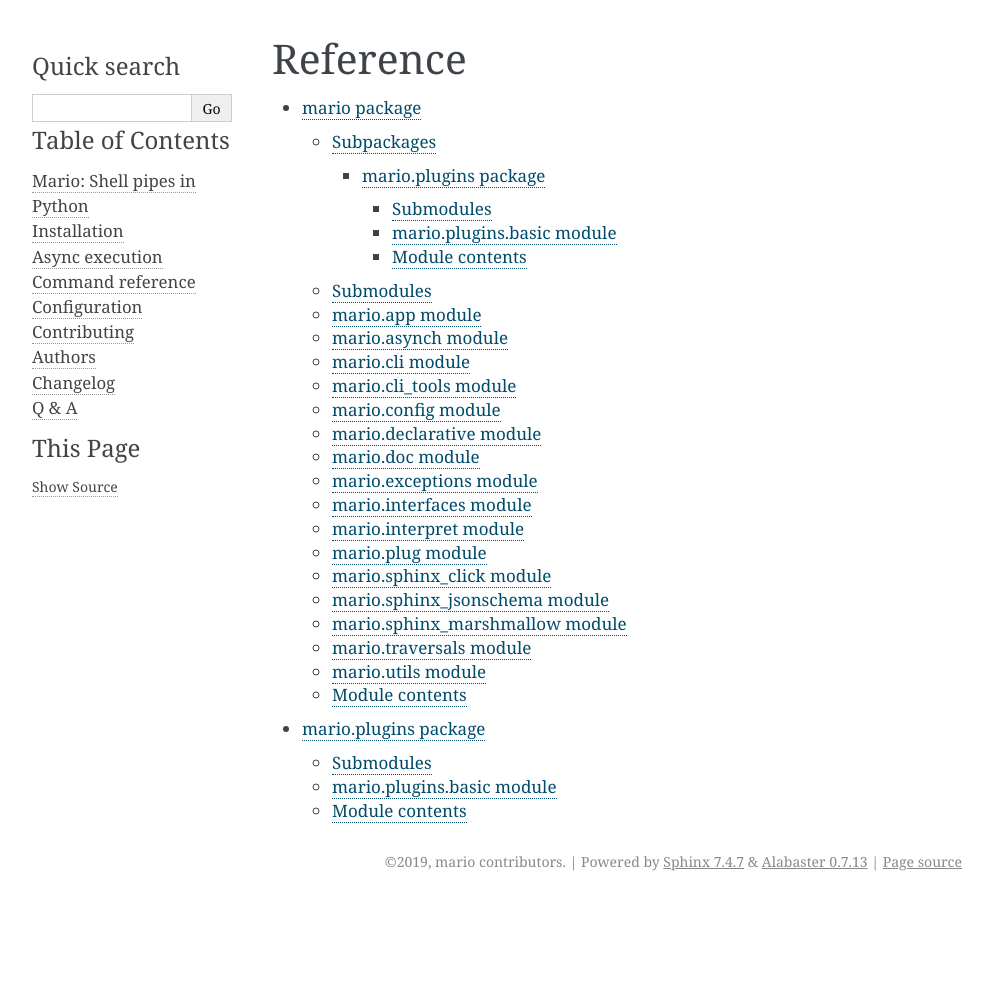
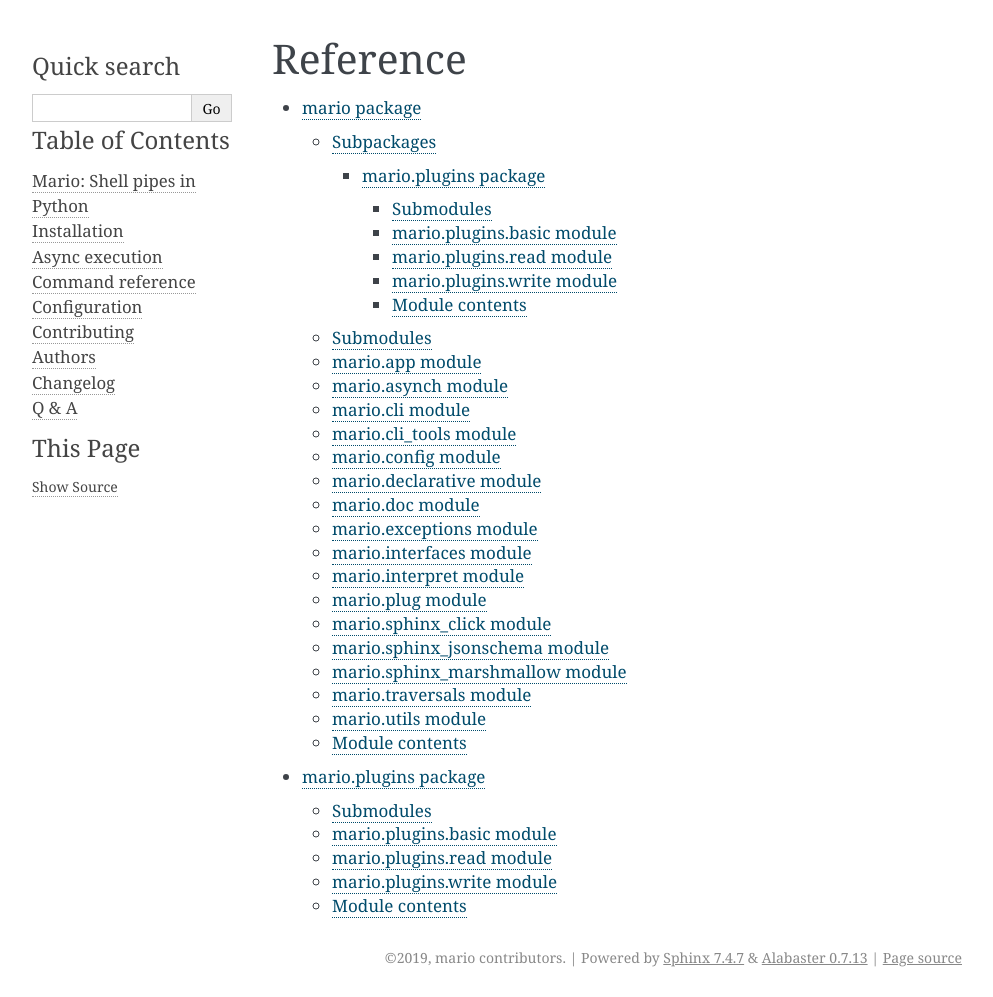
Before and after one commit to python-mario/mario, a Sphinx documentation site: the page built from docs/reference/index.rst, in a window 1280 px wide. Shown: the whole page, without its empty margins (148-1141 px from the left). Built offline with Sphinx 7.4.7, drawn with Linux system fonts in a browser that asks for light colours; pages that are not in the unit, such as notebooks, are missing from menus; before the commit the page ends 901 px from its top, so only the background shows below that.

Commit message:
Fix badges

```diff
--- a/README.rst
+++ b/README.rst
@@ -4,7 +4,7 @@
 
 Your favorite plumbing snake 🐍🔧 with your favorite pipes, right in your shell 🐢.
 
-.. image:: https://shields.io/github/stars/python-mario/mario?style=social
+.. image:: https://img.shields.io/github/stars/python-mario/mario?style=social
    :target: https://github.com/python-mario/mario
    :alt: GitHub
 
@@ -12,7 +12,7 @@
    :target: https://readthedocs.org/projects/python-mario
    :alt: Documentation Status
 
-.. image:: https://travis-ci.com/python-mario/mario.svg?branch=master
+.. image:: https://img.shields.io/travis/com/python-mario/mario/master
    :target: https://travis-ci.com/python-mario/mario#
    :alt: Build status
 
--- a/docs/reference/mario.plugins.rst
+++ b/docs/reference/mario.plugins.rst
@@ -12,6 +12,22 @@
    :undoc-members:
    :show-inheritance:
 
+mario.plugins.read module
+-------------------------
+
+.. automodule:: mario.plugins.read
+   :members:
+   :undoc-members:
+   :show-inheritance:
+
+mario.plugins.write module
+--------------------------
+
+.. automodule:: mario.plugins.write
+   :members:
+   :undoc-members:
+   :show-inheritance:
+
 
 Module contents
 ---------------
```
